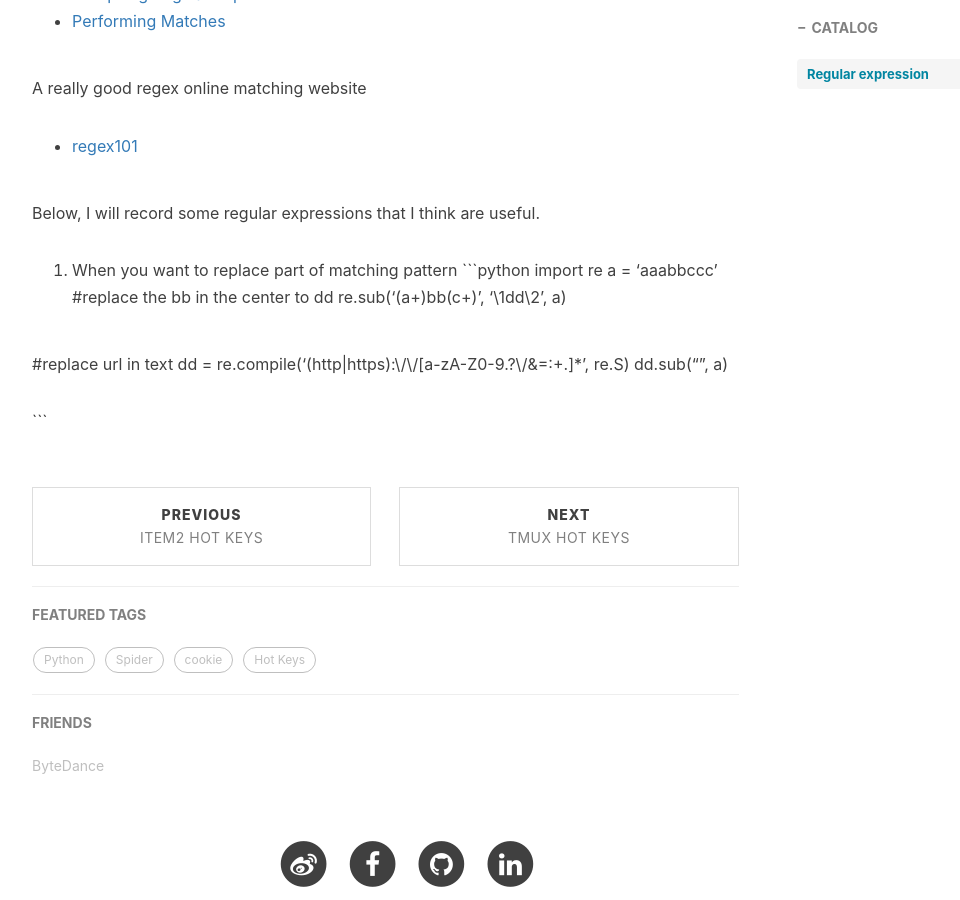
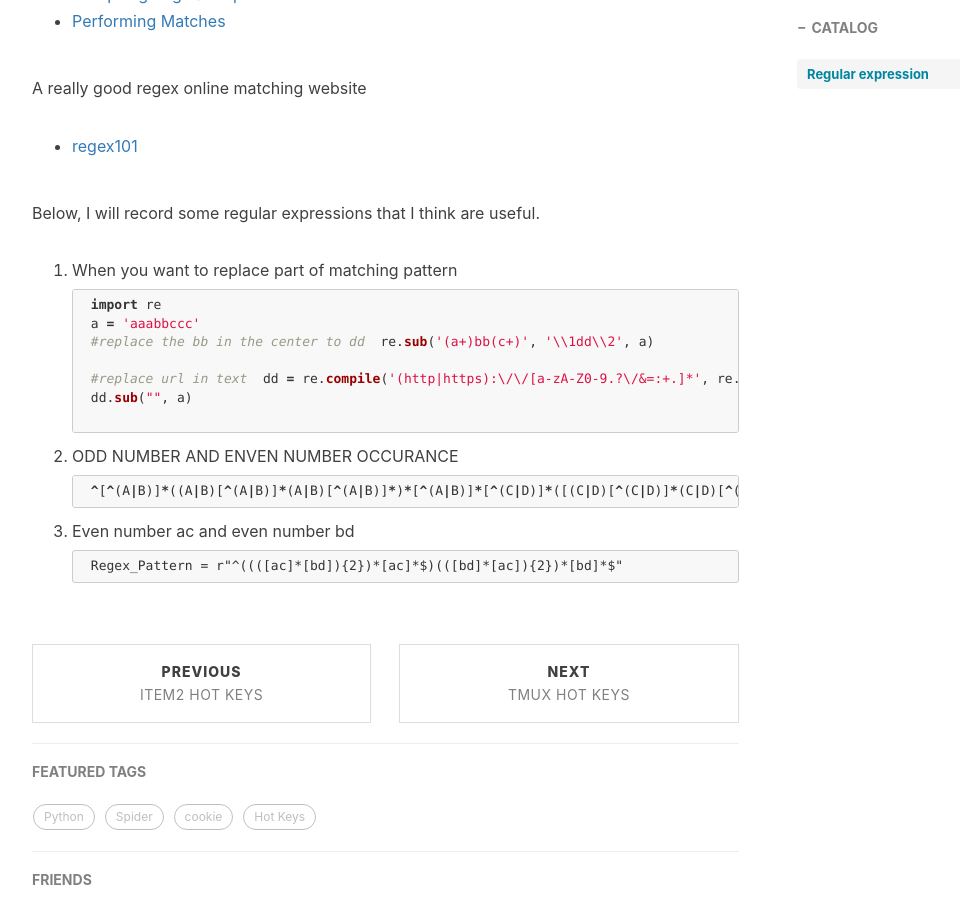
Before and after one commit to CodingMrWang/codingmrwang.github.io, a Jekyll site: the page built from _posts/2018-07-23-Regex.md, in a window 1280 px wide and 900 px high, scrolled down 866 px. Shown: the whole window, without its empty margins (233-1193 px from the left). Built offline with Jekyll 4.4.1, drawn with Linux system fonts in a browser that asks for light colours; nearby versions of some CDN libraries; comment, search, counter and statistics services are not loaded.

Commit message:
Update _posts/2018-07-23-Regex.md

````diff
--- a/_posts/2018-07-23-Regex.md
+++ b/_posts/2018-07-23-Regex.md
@@ -28,14 +28,27 @@ A really good regex online matching website
 Below, I will record some regular expressions that I think are useful.
 
 1. When you want to replace part of matching pattern
-```python
-import re
-a = 'aaabbccc'
-#replace the bb in the center to dd
-re.sub('(a+)bb(c+)', '\\1dd\\2', a)
 
-#replace url in text
-dd = re.compile('(http|https):\/\/[a-zA-Z0-9.?\/&=:+.]*', re.S)
-dd.sub("", a)
+	```python
+	import re
+	a = 'aaabbccc'
+	#replace the bb in the center to dd
+	re.sub('(a+)bb(c+)', '\\1dd\\2', a)
 
-```
+	#replace url in text
+	dd = re.compile('(http|https):\/\/[a-zA-Z0-9.?\/&=:+.]*', re.S)
+	dd.sub("", a)
+
+	```
+
+2. ODD NUMBER AND ENVEN NUMBER OCCURANCE
+
+	```python
+	^[^(A|B)]*((A|B)[^(A|B)]*(A|B)[^(A|B)]*)*[^(A|B)]*[^(C|D)]*([(C|D)[^(C|D)]*(C|D)[^(C|D)]*])*(C|D)[^(C|D)]*$
+	```
+
+3. Even number ac and even number bd
+
+	```
+	Regex_Pattern = r"^((([ac]*[bd]){2})*[ac]*$)(([bd]*[ac]){2})*[bd]*$"
+	```
````
